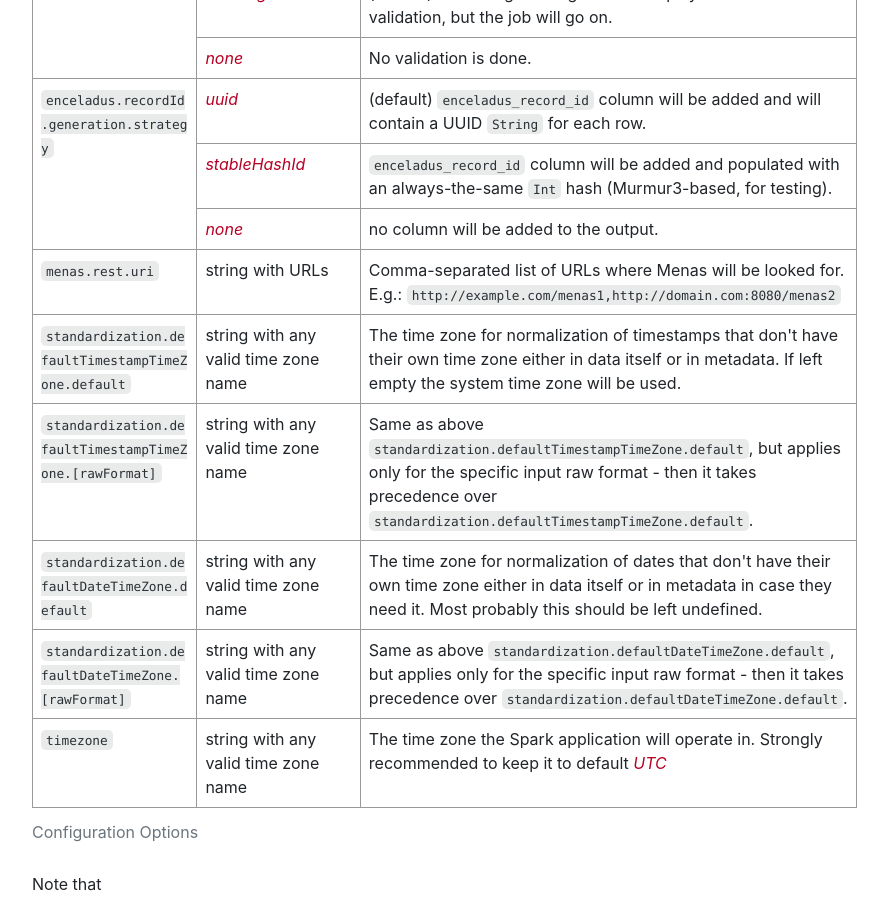
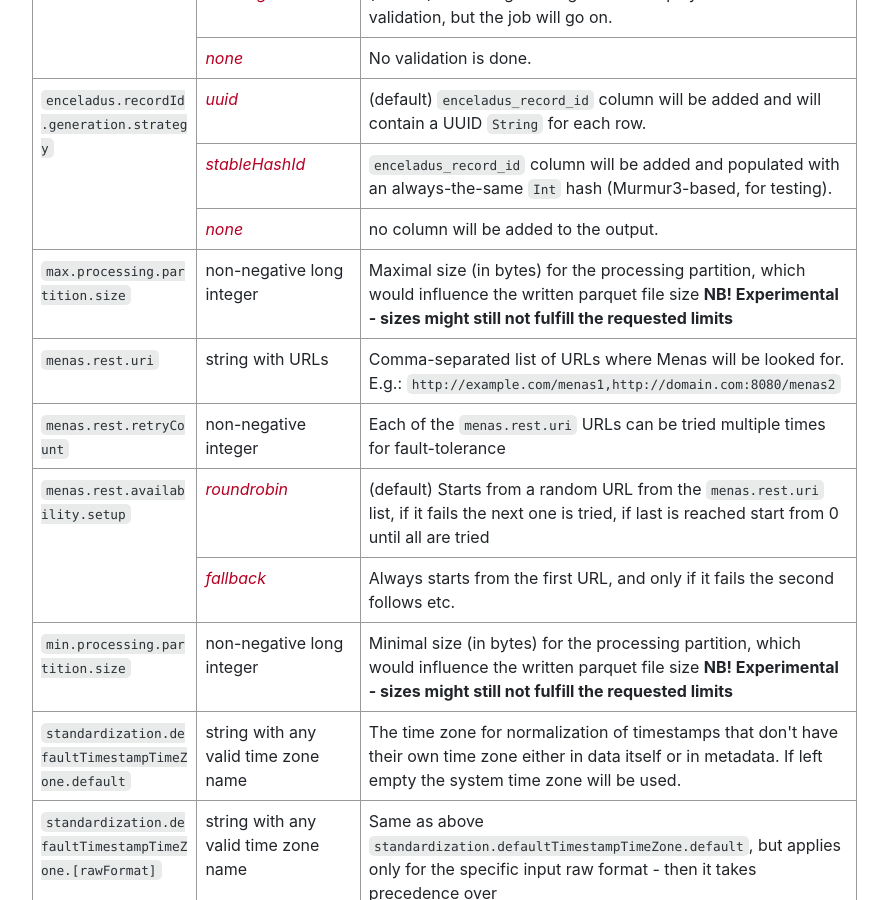
Before and after one commit to AbsaOSS/enceladus, a Jekyll site: the page built from _docs/2.0.0/usage/config.md, in a window 1280 px wide and 900 px high, scrolled down 952 px. Shown: the whole window, without its empty margins (338-1226 px from the left). Built offline with Jekyll 4.4.1, drawn with Linux system fonts in a browser that asks for light colours; nearby versions of some CDN libraries.

Commit message:
#1957: Add release notes for v2.25.0 (#1958)
* release notes
* new configurations described

Co-authored-by: Daniel K <dk1844@gmail.com>
Co-authored-by: Adrian Olosutean <adi.olosutean@gmail.com>

```diff
--- a/_data/configuration_2_0_0.yml
+++ b/_data/configuration_2_0_0.yml
@@ -26,11 +26,32 @@
         always-the-same <code>Int</code> hash (Murmur3-based, for testing)."
     - name: <i>none</i>
       description: no column will be added to the output.
+  - name: max.processing.partition.size
+    options:
+      - name: non-negative long integer
+        description: 'Maximal size (in bytes) for the processing partition, which would influence the written parquet file size
+        <b>NB! Experimental - sizes might still not fulfill the requested limits</b>'
   - name: menas.rest.uri
     options:
     - name: string with URLs
       description: 'Comma-separated list of URLs where Menas will be looked for. E.g.:
         <code>http://example.com/menas1,http://domain.com:8080/menas2</code>'
+  - name: menas.rest.retryCount
+    options:
+      - name: non-negative integer
+        description: Each of the <code>menas.rest.uri</code> URLs can be tried multiple times for fault-tolerance
+  - name: menas.rest.availability.setup
+    options:
+      - name: <i>roundrobin</i>
+        description: "(default) Starts from a random URL from the <code>menas.rest.uri</code> list, if it fails the next
+         one is tried, if last is reached start from 0 until all are tried"
+      - name: <i>fallback</i>
+        description: "Always starts from the first URL, and only if it fails the second follows etc."
+  - name: min.processing.partition.size
+    options:
+      - name: non-negative long integer
+        description: 'Minimal size (in bytes) for the processing partition, which would influence the written parquet file size
+        <b>NB! Experimental - sizes might still not fulfill the requested limits</b>'
   - name: standardization.defaultTimestampTimeZone.default
     options:
     - name: string with any valid time zone name
```
Also changed, not shown: _posts/2021-09-18-release-2.24.0.md (+2 -2 lines), _posts/2021-10-24-release-2.25.0.md (added, +57 -0 lines).
